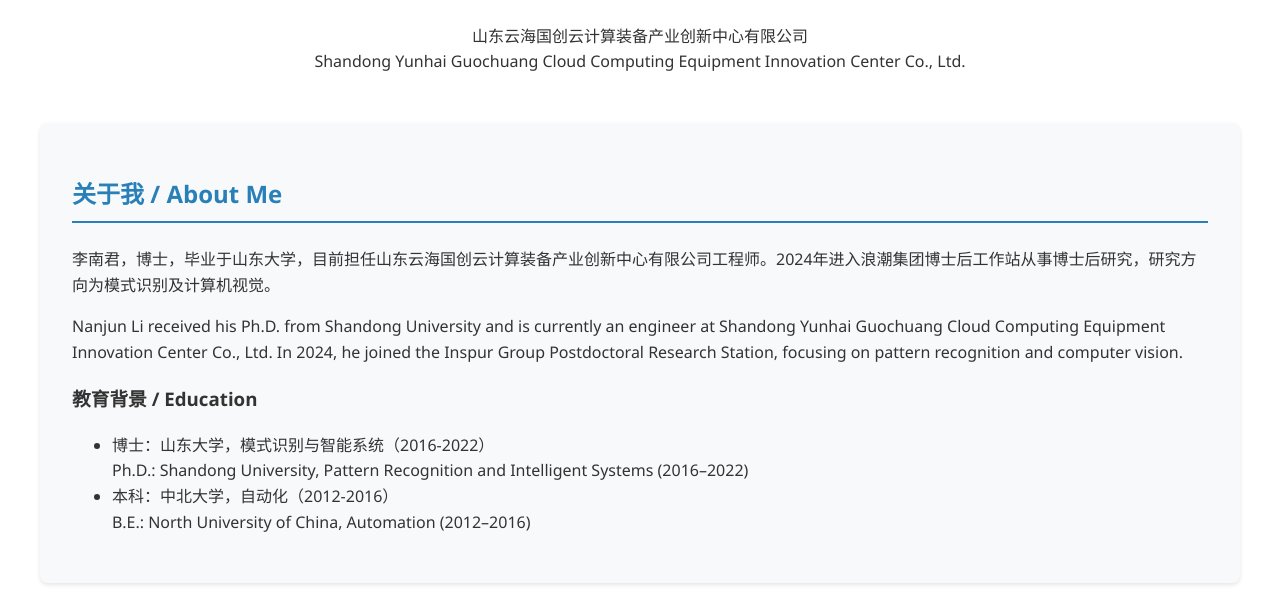
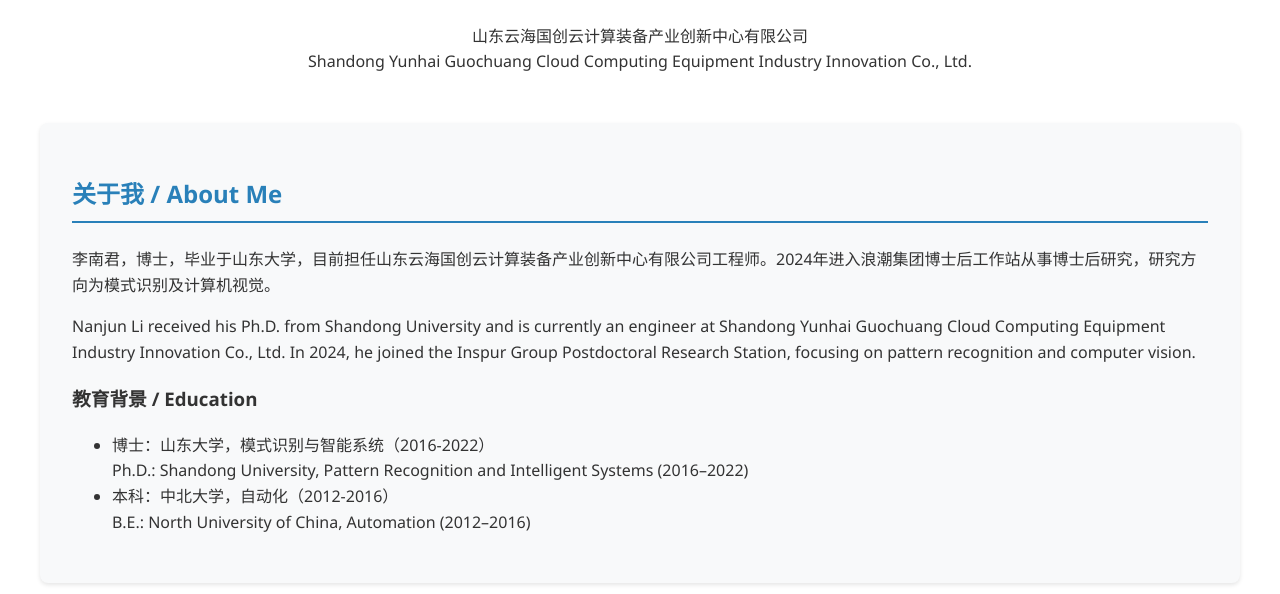
Before and after one commit to Labpages/linanjun, a plain HTML site: page index.html in a window 1280 px wide. Shown: the part 206-800 px from the top of the page. Drawn offline with Linux system fonts and the light colour scheme.

Commit message:
Update index.html

```diff
--- a/index.html
+++ b/index.html
@@ -80,13 +80,13 @@
   <div class="container">
     <header class="header">
       <h1>李南君 工程师 | Nanjun Li, Ph.D.</h1>
-      <p>山东云海国创云计算装备产业创新中心有限公司<br/>Shandong Yunhai Guochuang Cloud Computing Equipment Innovation Center Co., Ltd.</p>
+      <p>山东云海国创云计算装备产业创新中心有限公司<br/>Shandong Yunhai Guochuang Cloud Computing Equipment Industry Innovation Co., Ltd.</p>
     </header>
 
     <section id="about" class="section">
       <h2>关于我 / About Me</h2>
       <p>李南君，博士，毕业于山东大学，目前担任山东云海国创云计算装备产业创新中心有限公司工程师。2024年进入浪潮集团博士后工作站从事博士后研究，研究方向为模式识别及计算机视觉。</p>
-      <p>Nanjun Li received his Ph.D. from Shandong University and is currently an engineer at Shandong Yunhai Guochuang Cloud Computing Equipment Innovation Center Co., Ltd. In 2024, he joined the Inspur Group Postdoctoral Research Station, focusing on pattern recognition and computer vision.</p>
+      <p>Nanjun Li received his Ph.D. from Shandong University and is currently an engineer at Shandong Yunhai Guochuang Cloud Computing Equipment Industry Innovation Co., Ltd. In 2024, he joined the Inspur Group Postdoctoral Research Station, focusing on pattern recognition and computer vision.</p>
 
       <h3>教育背景 / Education</h3>
       <ul>
```
